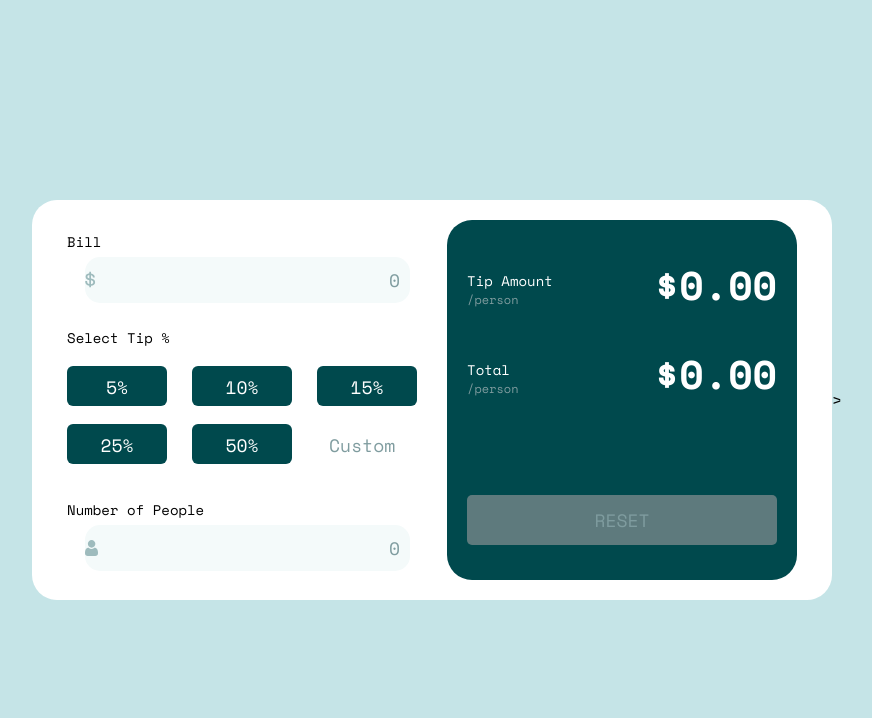
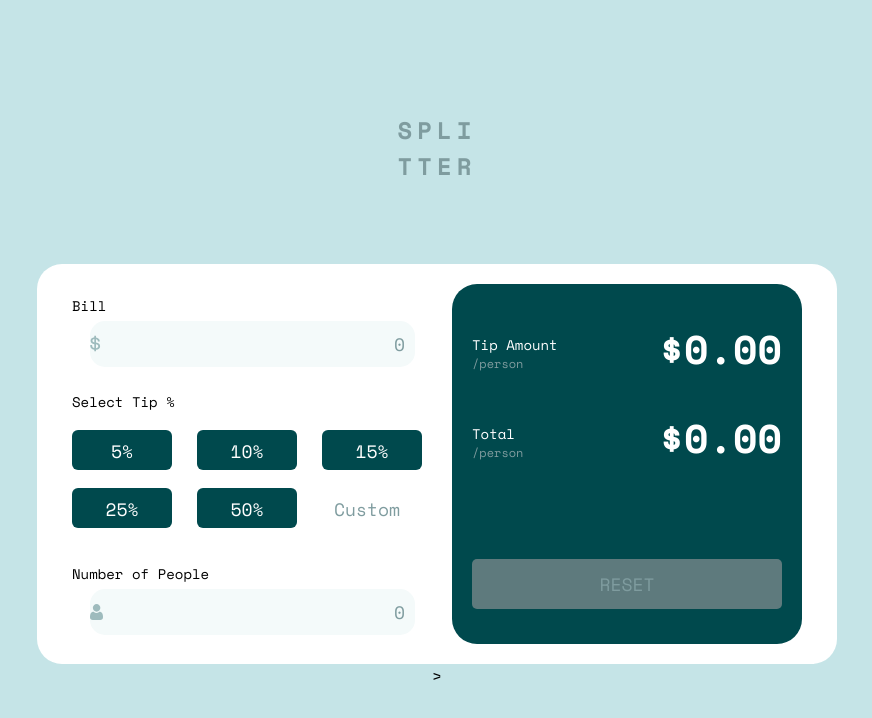
Before and after one commit to aklepper20/tip-calculater, a plain HTML site: page index.html in a window 1280 px wide. Shown: the whole page, without its empty margins (203-1075 px from the left). Drawn offline with nearby package versions, Linux system fonts and the light colour scheme.

Commit message:
adds header

```diff
--- a/index.html
+++ b/index.html
@@ -11,6 +11,10 @@
   <title>Document</title>
 </head>
 <body>
+  <div class="header">
+    <h2>SPLI</h2>
+    <h2>TTER</h2>
+  </div>
   <div class="container">
     <div class="left">
       <div class="bill">
@@ -41,8 +45,6 @@
             </div>
       </div>
     </div>
-
-
     <div class="right">
       <div class="display">
         <div class="amount">
--- a/style.css
+++ b/style.css
@@ -11,7 +11,17 @@ body {
   display: flex;
   justify-content: center;
   align-items: center;
+  flex-direction: column;
   background-color: hsl(185, 41%, 84%);
+}
+
+.header {
+  margin-bottom: 80px;
+}
+
+.header h2 {
+  color: hsl(184, 14%, 56%);
+  letter-spacing: 5px;
 }
 
 .container {
```
